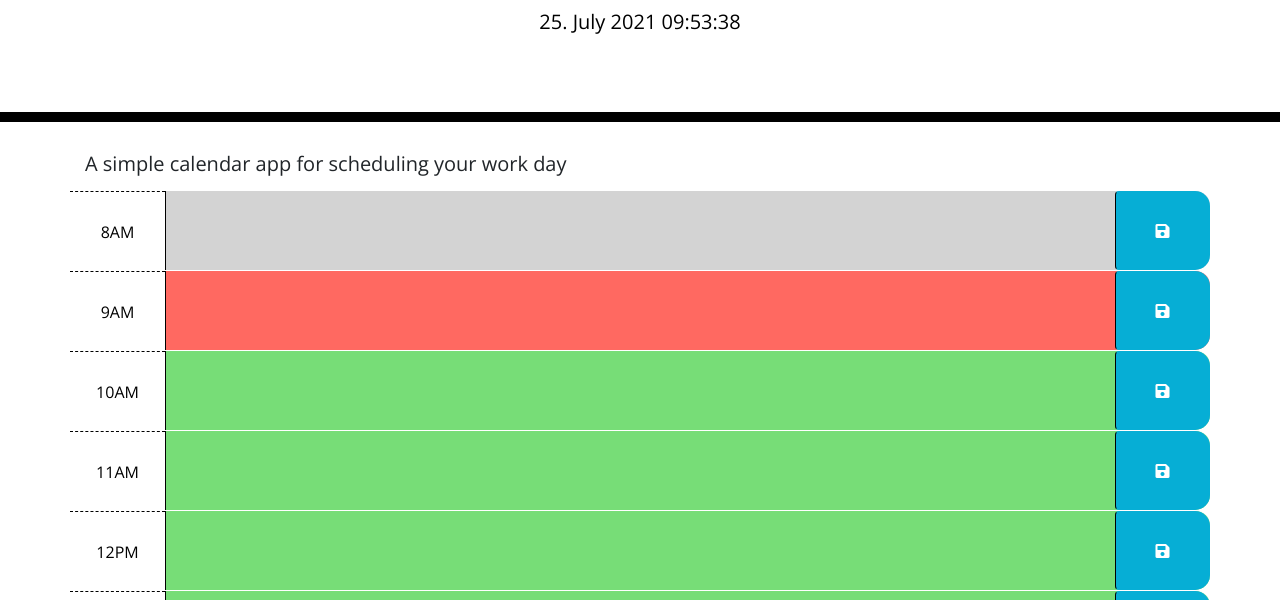
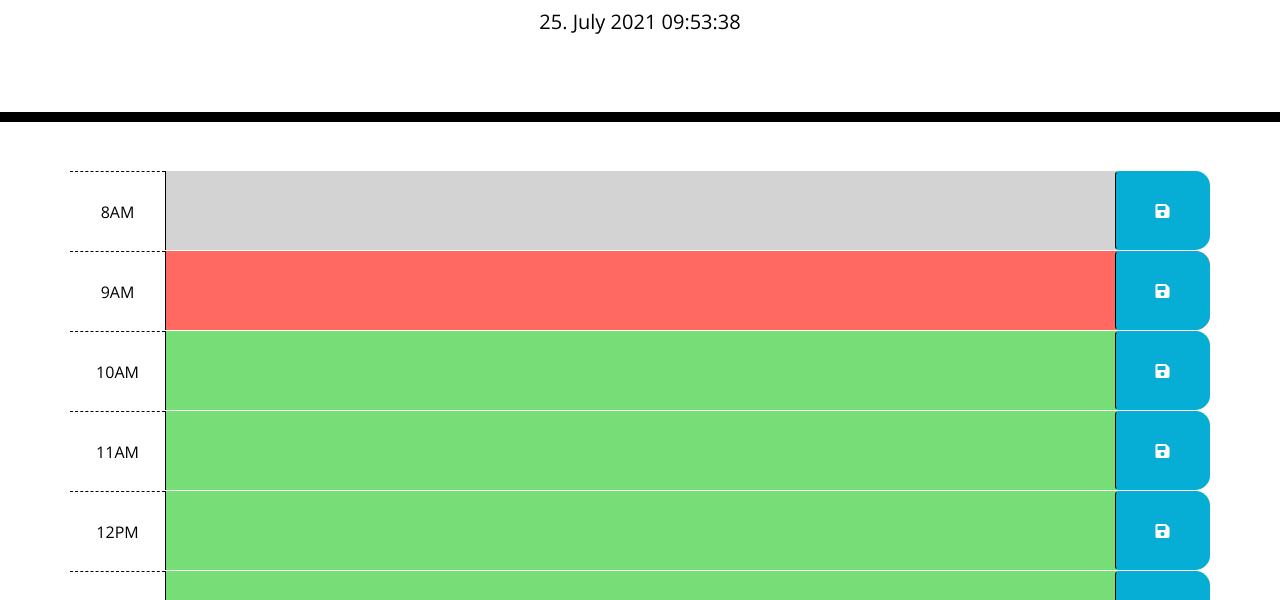
Before and after one commit to cperezba/Work-Day-Scheduler, a plain HTML site: page index.html in a window 1280 px wide. Shown: the part 182-782 px from the top of the page. Drawn offline with nearby package versions, Linux system fonts and the light colour scheme.

Commit message:
Update: README.md: Added images, updated texts

```diff
--- a/index.html
+++ b/index.html
@@ -22,8 +22,8 @@
   <div class="container">
     <div class="container">
     </div>
-    <p class="lead">A simple calendar app for scheduling your work day</p>
     <p id="currentDay" class="lead"></p>
+    <br/>
 
 
     <!-- 8AM -->
@@ -107,7 +107,9 @@
       <button class="btn saveBtn col-md-1"><i class="fas fa-save"></i></button>
     </div>
 
-
+    <br/>
+    <br/>
+    <br/>
 
 
     <script src="https://cdnjs.cloudflare.com/ajax/libs/jquery/3.2.1/jquery.min.js"></script>
```
Also changed, not shown: assets/images/main-application.PNG (added), 1 other file.
